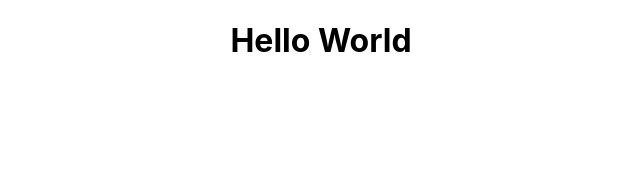
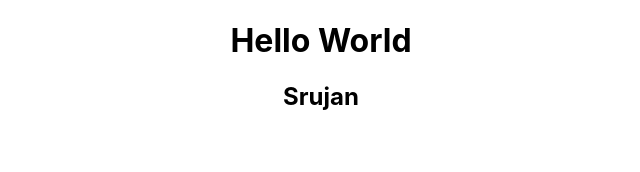
Before and after one commit to srujank526/my-app, a React (Create React App) app: page / in a window 1280 px wide. Shown: the top 172 px of the page, without its empty margins (319-959 px from the left). Built offline with nearby package versions, Linux system fonts and the light colour scheme.

Commit message:
second commit

```diff
--- a/src/App.js
+++ b/src/App.js
@@ -4,6 +4,7 @@ function App() {
   return (
     <div className="App">
       <h1>Hello World</h1>
+      <h2>Srujan</h2>
     </div>
   );
 }
```
